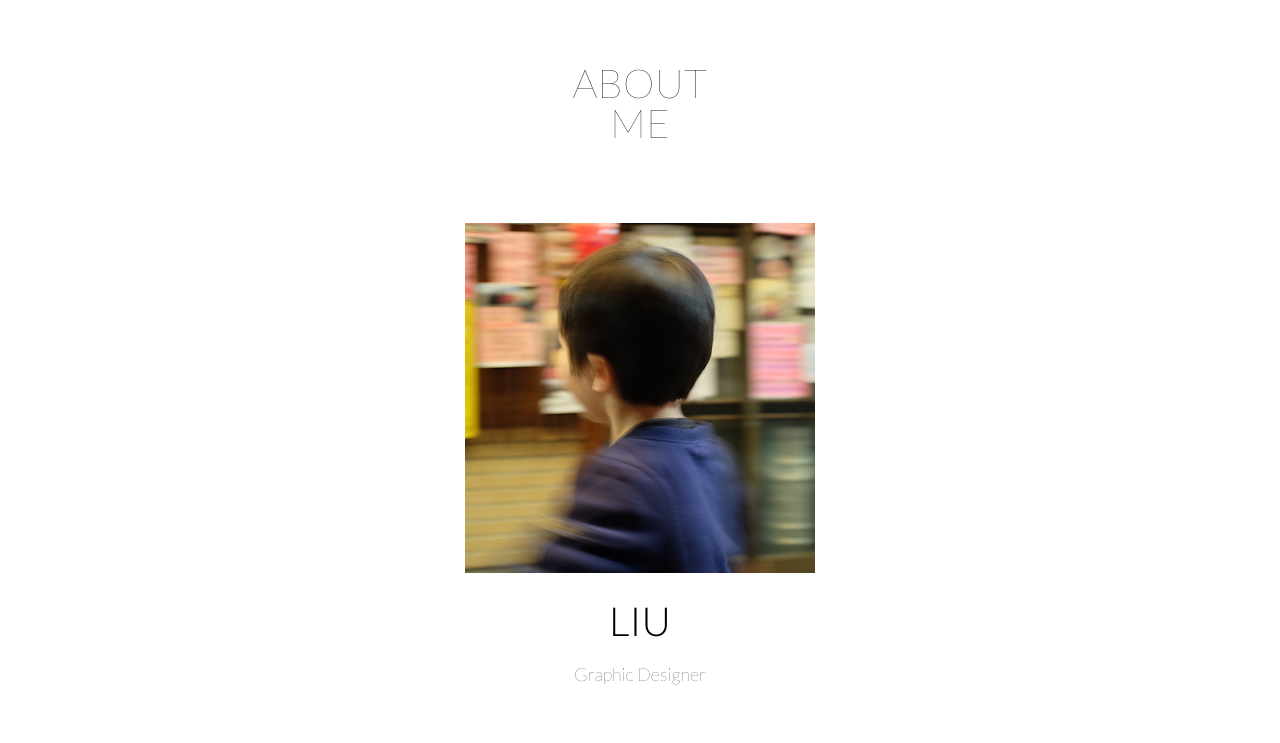
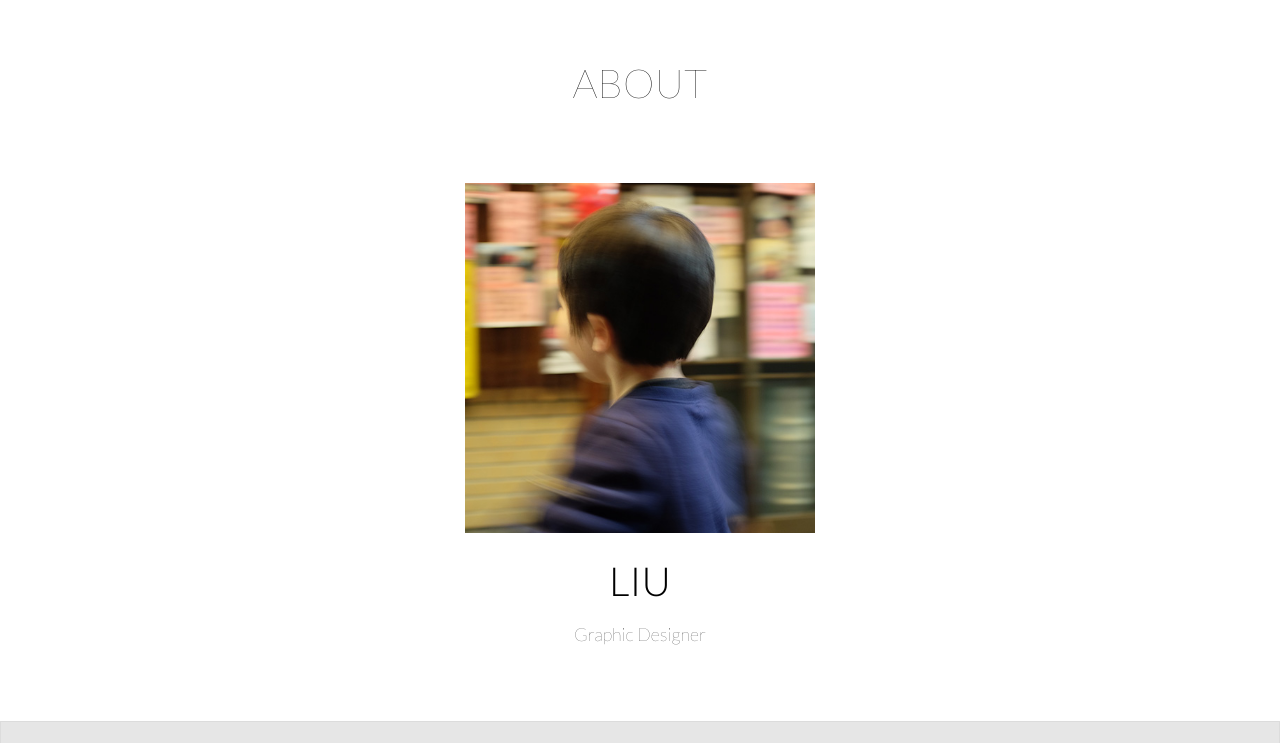
Before and after one commit to imjanuary/365LOGO, a plain HTML site: page about.html in a window 1280 px wide. Shown: the part 57-800 px from the top of the page. Drawn offline with Linux system fonts and the light colour scheme.

Commit message:
Update about.html

```diff
--- a/about.html
+++ b/about.html
@@ -34,7 +34,7 @@
 	</header>
 	<a href="#home"><div id="pagetop"><img src="images/pagetop_icon.png"></div></a>
 	<div id="about">
-		ABOUT<br>ME
+		ABOUT
 	</div>
 
 	<div id="profile">
```
